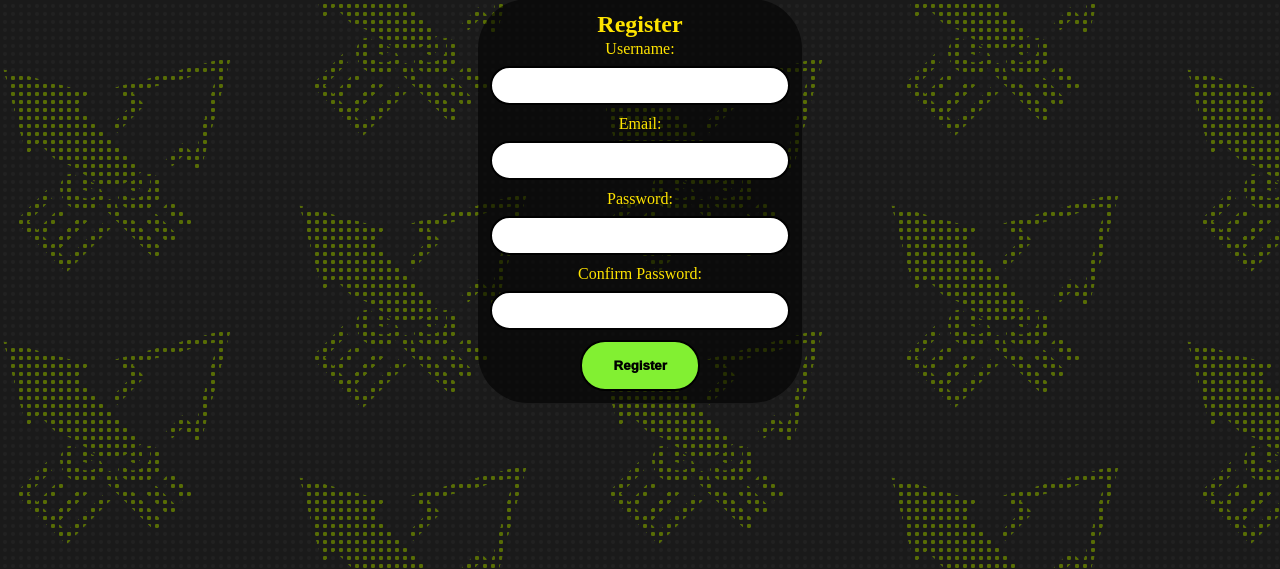
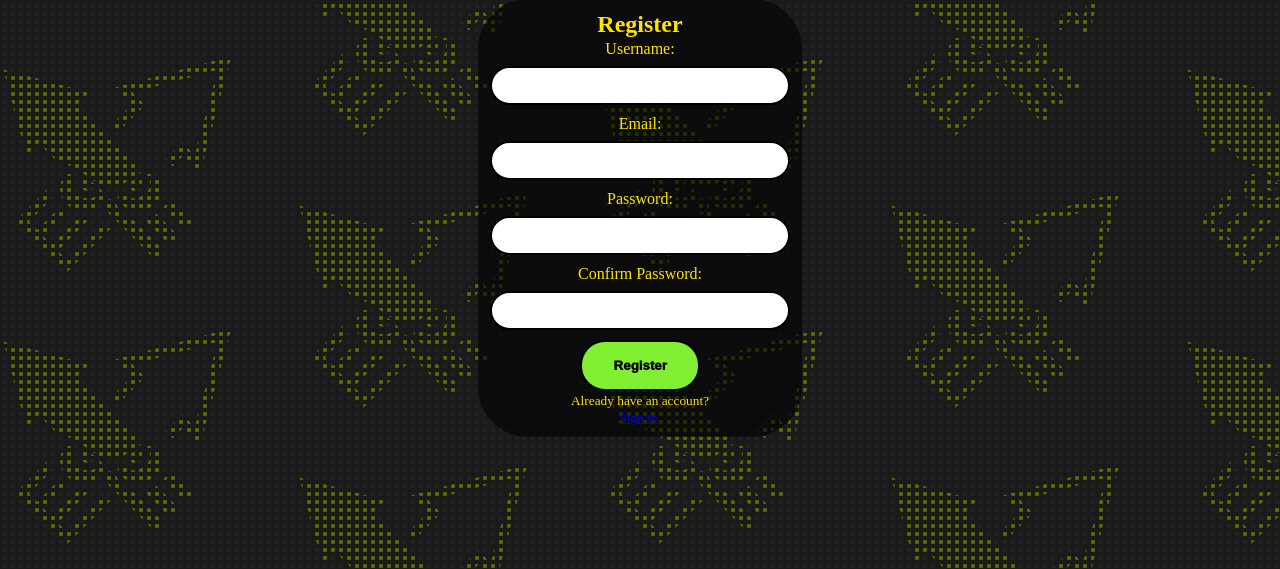
Before and after one commit to Clovs247/soloProject, a Flask app: page /register/form in a window 1280 px wide. Shown: the part 231-800 px from the top of the page. Run offline with Flask 2, Linux system fonts and the light colour scheme.

Commit message:
Minor Fixes and Adjustments

```diff
--- a/flask_app/static/css/unknown_style.css
+++ b/flask_app/static/css/unknown_style.css
@@ -27,7 +27,7 @@ header{
     display: flex;
     justify-content:space-between;
     float: left;
-    position: fixed;
+    position: absolute;
 }
 #logclock{
     display: flex;
@@ -95,7 +95,6 @@ span{
     box-sizing: border-box;
     margin: 1px;
 }
-
 .main-body{
     padding: 0 20px;
     text-align: center;
@@ -232,8 +231,9 @@ input[type=password] {
     text-align: center;
     width: 300px;
 }
-
-
+.tiny-text{
+    font-size: smaller;
+}
 
 /***********************************LINK--WAVES********************************************************************************* */
 
--- a/flask_app/templates/register.html
+++ b/flask_app/templates/register.html
@@ -55,7 +55,10 @@
                     <input type="submit" value="Register" id="submit">
 
                 </form>
-
+                <div class="tiny-text">
+                    <p>Already have an account?</p>
+                    <a href="/login/form" class="">Sign in.</a>
+                </div>
             </div>
         </div>
     </main>
```
